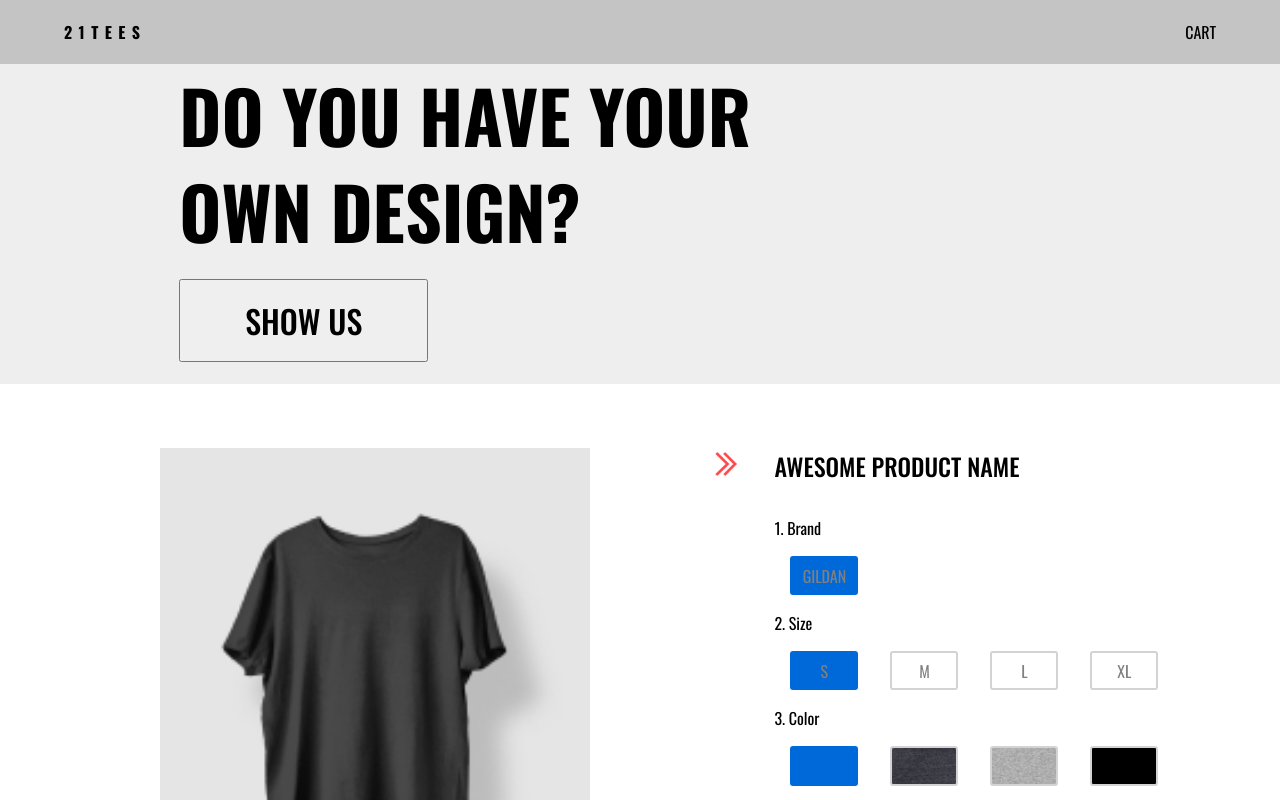
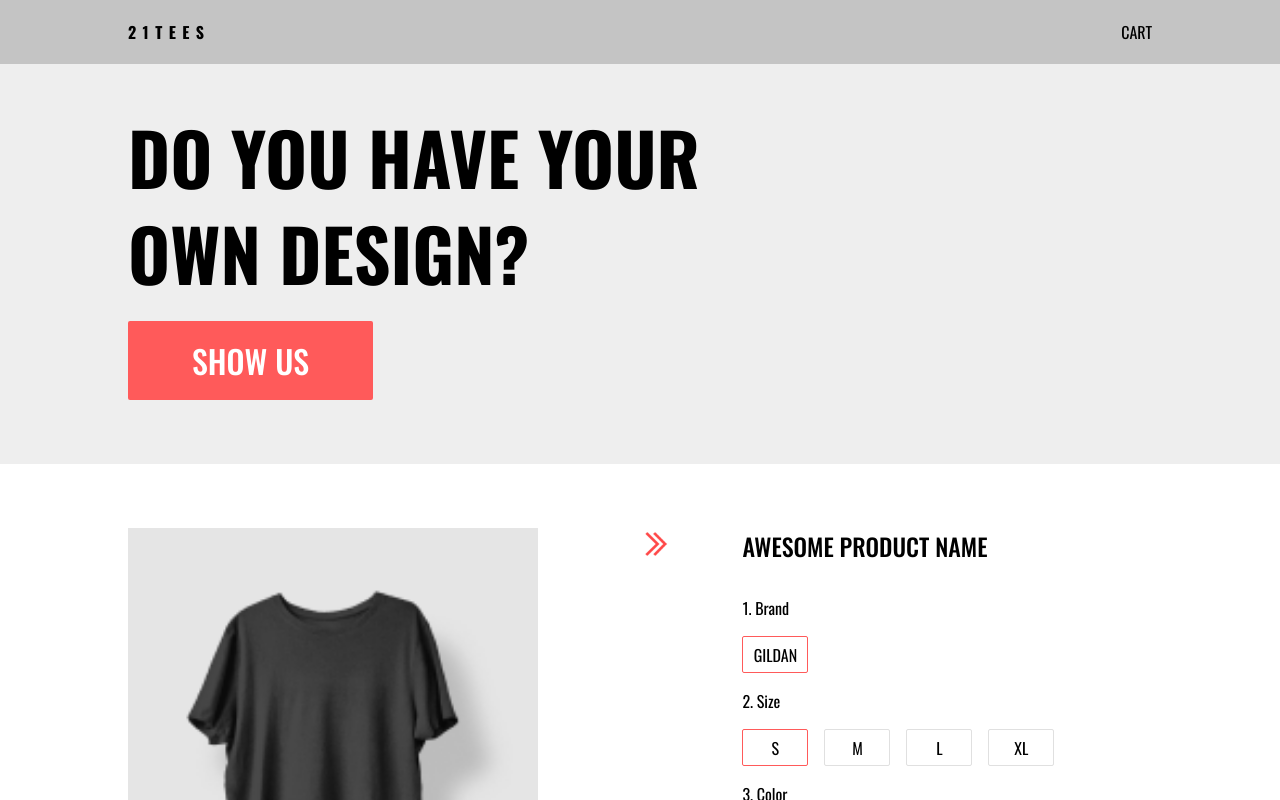
Before and after one commit to Sami-Rocks/21-tees, a React (Create React App) app: page / in a window 1280 px wide. Shown: the top 800 px of the page. Built offline with nearby package versions, Linux system fonts and the light colour scheme.

Commit message:
fixed detail page and other fixes

```diff
--- a/src/assets/css/sideBar.scss
+++ b/src/assets/css/sideBar.scss
@@ -6,10 +6,10 @@
   height: 100%;
   z-index: 2000;
   top: 0;
-  transition: all 0.5s ease-in-out;
+  transition: all 0.3s ease-in-out;
 
   .container {
-    transition: all 0.5s ease-in-out;
+    transition: all 0.3s ease-in-out;
     position: absolute;
     background-color: white;
     width: 17rem;
--- a/src/components/Banner/Banner.scss
+++ b/src/components/Banner/Banner.scss
@@ -1,25 +1,34 @@
 @import "./../../assets/css/colors.scss";
 
 .banner {
-  height: 20rem;
-  padding: 0 2rem;
+  height: 25rem;
   background: $light-grey;
   display: flex;
   text-align: center;
   justify-content: center;
   align-items: center;
 
+  .container {
+    padding: 0 2rem;
+  }
+
   h1 {
     font-size: 2.5rem;
   }
 }
 
-@media only screen and (min-width: 700px) {
+@media only screen and (min-width: 800px) {
   .banner {
-    justify-content: start;
     text-align: left;
     padding: 0 4rem;
 
+    .container {
+      width: 100%;
+      padding: 0 4rem;
+      display: flex;
+      margin: 0;
+      justify-content: flex-start;
+    }
     h1 {
       font-size: 4.5rem;
       line-height: 6rem;
--- a/src/components/Header/Header.scss
+++ b/src/components/Header/Header.scss
@@ -24,8 +24,8 @@ header {
   }
 }
 
-@media only screen and (min-width: 600px) {
+@media only screen and (min-width: 800px) {
   header {
-    padding: 0 4rem;
+    padding: 0 8rem;
   }
 }
--- a/src/containers/App/App.css
+++ b/src/containers/App/App.css
@@ -1,5 +1,4 @@
 .container {
-  width: 80%;
   display: flex;
   justify-content: center;
   flex-direction: column;
--- a/src/containers/ProductDetails/ProductDetails.scss
+++ b/src/containers/ProductDetails/ProductDetails.scss
@@ -1,6 +1,5 @@
 .product-detail {
   position: relative;
-  width: 100%;
   margin: 4rem 0;
   .icon {
     position: absolute;
@@ -10,8 +9,7 @@
     }
   }
   .container {
-    width: 100%;
-    margin: 0;
+    margin: 0 auto;
     display: flex;
     flex-direction: column;
     padding: 0 2rem;
@@ -45,20 +43,21 @@
   }
 }
 
-@media only screen and (min-width: 700px) {
+@media only screen and (min-width: 800px) {
   .product-detail {
-    width: 100%;
-    height: 80vh;
+    height: 70vh;
     .icon {
-      right: 40%;
+      left: 50%;
     }
     .container {
+      padding: 0 8rem;
       flex-direction: row;
       justify-content: space-between;
       gap: 4rem;
       .product-image {
-        height: 15rem;
-        width: 42%;
+        height: auto;
+        width: 40%;
+        overflow: hidden;
         img {
           object-fit: cover;
         }
--- a/src/containers/ProductDetails/index.js
+++ b/src/containers/ProductDetails/index.js
@@ -21,51 +21,51 @@ const ProductDetails = () => {
                     <div className="options">
                         <div className="brand">
                             <div className="option-title" >1. Brand</div>
-                            <div class="wrapper">
-                                <input type="radio" name="brand" value="gildan" id="gildan" checked />
-                                <label for="gildan" class="option gildan">
+                            <div className="wrapper">
+                                <input type="radio" name="brand" value="gildan" id="gildan" defaultChecked />
+                                <label htmlFor="gildan" className="option gildan">
                                     <span>GILDAN</span>
                                 </label>
                             </div>
                         </div>
                         <div className="size">
                             <div className="option-title" >2. Size</div>
-                            <div class="wrapper">
-                                <input type="radio" name="size" value="S" id="S" checked />
+                            <div className="wrapper">
+                                <input type="radio" name="size" value="S" id="S" defaultChecked />
                                 <input type="radio" name="size" value="M" id="M" />
                                 <input type="radio" name="size" value="L" id="L" />
                                 <input type="radio" name="size" value="XL" id="XL" />
-                                <label for="S" class="option S" >
+                                <label htmlFor="S" className="option S" >
                                     <span>S</span>
                                     </label>
-                                <label for="M" class="option M">
+                                <label htmlFor="M" className="option M">
                                     <span>M</span>
                                 </label>
-                                <label for="L" class="option L">
+                                <label htmlFor="L" className="option L">
                                     <span>L</span>
                                 </label>
-                                <label for="XL" class="option XL">
+                                <label htmlFor="XL" className="option XL">
                                     <span>XL</span>
                                 </label>
                             </div>
                         </div>
                         <div className="color" >
                         <div className="option-title" >3. Color</div>
-                        <div class="wrapper">
-                                <input type="radio" name="color" value="white" id="white" checked />
+                        <div className="wrapper">
+                                <input type="radio" name="color" value="white" id="white" defaultChecked />
                                 <input type="radio" name="color" value="dark-grey" id="dark-grey" />
                                 <input type="radio" name="color" value="light-grey" id="light-grey" />
                                 <input type="radio" name="color" value="dark" id="dark" />
-                                <label for="white" class="option white" >
+                                <label htmlFor="white" className="option white" >
                                     <span></span>
                                     </label>
-                                <label for="dark-grey" class="option dark-grey">
+                                <label htmlFor="dark-grey" className="option dark-grey">
                                         <img src={DarkGrey} alt="dark-grey" />
                                 </label>
-                                <label for="light-grey" class="option light-grey">
+                                <label htmlFor="light-grey" className="option light-grey">
                                     <img src={LightGrey} alt="dark-grey" />
                                 </label>
-                                <label for="dark" class="option dark">
+                                <label htmlFor="dark" className="option dark">
                                     <img src={Dark} alt="dark-grey" />
                                 </label>
                             </div>
--- a/src/containers/ProductList/ProductList.scss
+++ b/src/containers/ProductList/ProductList.scss
@@ -7,7 +7,7 @@
   margin: 2rem auto;
 }
 
-@media only screen and (min-width: 700px) {
+@media only screen and (min-width: 800px) {
   .product-list {
     padding: 0 4rem;
   }
--- a/src/index.scss
+++ b/src/index.scss
@@ -3,6 +3,8 @@
 :root {
   --grey: "#eeeeee";
   --dark: "#000000";
+  --red: "#FF5A5A";
+  --highlight: "#E0E0E0";
 
   font-size: 100%;
 }
@@ -30,11 +32,19 @@ button {
   padding: 0.4rem 1rem;
   outline: none;
   cursor: pointer;
+  border-radius: 2px;
+  transition: all 0.3s ease-in-out;
 }
 .primary-button {
+  background-color: #ff5a5a;
+  color: #ffffff;
   font-size: 2rem;
   font-weight: 500;
   padding: 1rem 4rem;
+  border: none;
+}
+.primary-button:hover {
+  background-color: #ff5a5ae7;
 }
 
 .link-button {
@@ -45,29 +55,29 @@ button {
 }
 
 .close-button {
-  color: red;
+  color: var(--red);
 }
 .close-button:hover {
-  color: rgba(255, 0, 0, 0.719);
+  color: #ff0000b7;
 }
 
 .wrapper {
-  display: inline-flex;
+  display: flex;
+  flex-wrap: wrap;
   align-items: center;
-  justify-content: space-evenly;
+  justify-content: flex-start;
+  gap: 1rem;
 }
 .wrapper .option {
-  background: #fff;
   height: 2.2rem;
   width: 4rem;
   display: flex;
   align-items: center;
   justify-content: space-evenly;
-  margin: 0 1rem;
-  border-radius: 3px;
+  border-radius: 2px;
   cursor: pointer;
   padding: 0 0rem;
-  border: 2px solid lightgrey;
+  border: 1px solid #e0e0e0;
   transition: all 0.3s ease;
 }
 
@@ -82,14 +92,13 @@ input[type="radio"] {
 #M:checked:checked ~ .M,
 #S:checked:checked ~ .S,
 #M:checked:checked ~ .M,
-#L:checked:checked ~ .X,
+#L:checked:checked ~ .L,
 #XL:checked:checked ~ .XL {
-  border-color: #0069d9;
-  background: #0069d9;
+  border: 1px solid #ff5a5a;
 }
 .wrapper .option span {
   font-size: 1rem;
-  color: #808080;
+  color: #000;
 }
 .wrapper .option {
   overflow: hidden;
@@ -98,7 +107,3 @@ input[type="radio"] {
   width: 4rem;
   object-fit: cover;
 }
-#option-1:checked:checked ~ .option-1 span,
-#option-2:checked:checked ~ .option-2 span {
-  color: #fff;
-}
```
